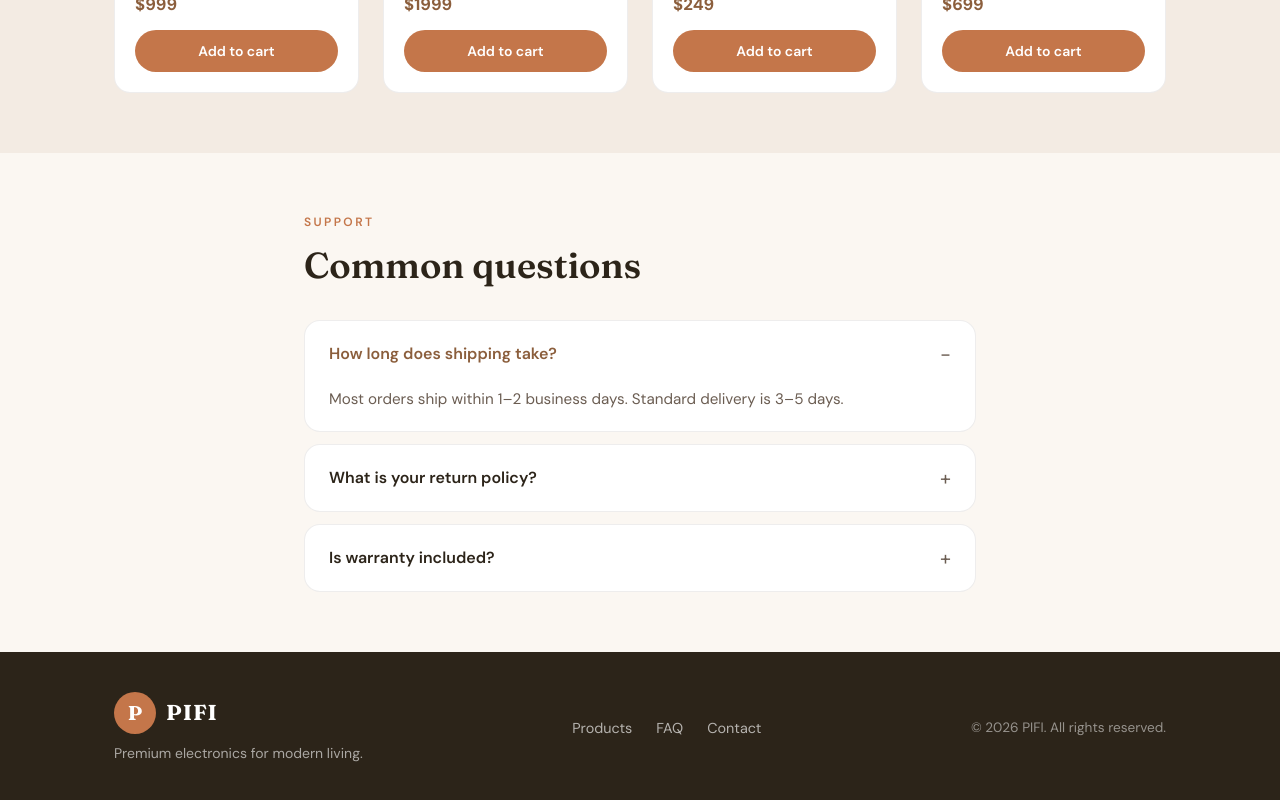
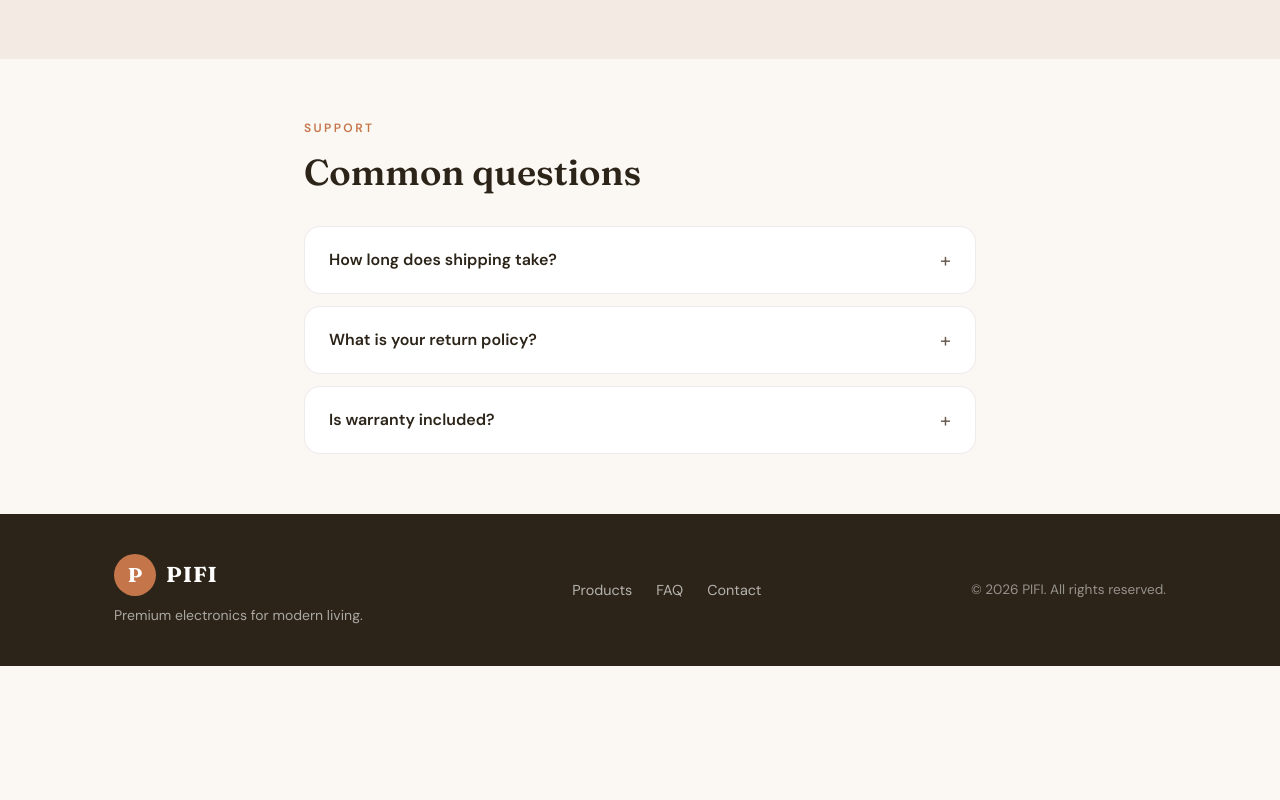
Before and after one commit to jeraldin2003/Landing-Page, a React (Vite) app: page / in a window 1280 px wide. Shown: the part 1563-2363 px from the top of the page. After the commit the page ends 2229 px from the top, so only its background shows below. Built offline with nearby package versions, Linux system fonts and the light colour scheme.

Commit message:
feat: multiple faqs, Hero image size fixed

```diff
--- a/src/App.jsx
+++ b/src/App.jsx
@@ -6,11 +6,11 @@ import Features from "./components/Features/Features";
 import Products from "./components/Products/Products";
 import FAQ from "./components/FAQ/FAQ";
 import Footer from "./components/Footer/Footer";
-
+import {faqItems} from "./data/faq.js"
 export default function App() {
   const [searchTerm, setSearchTerm] = useState("");
   const [menuOpen, setMenuOpen] = useState(false);
-  const [faqOpen, setFaqOpen] = useState(0);
+  const [openFaq, setOpenFaq] = useState(Array(faqItems.length).fill(false))
 
   const filteredProducts = products.filter((product) =>
     product.name.toLowerCase().includes(searchTerm.toLowerCase())
@@ -27,7 +27,7 @@ export default function App() {
       <Hero />
       <Features />
       <Products products={filteredProducts} />
-      <FAQ openIndex={faqOpen} setOpenIndex={setFaqOpen} />
+      <FAQ openFaq={openFaq} setOpenFaq={setOpenFaq} />
       <Footer />
     </>
   );
--- a/src/components/FAQ/FAQ.jsx
+++ b/src/components/FAQ/FAQ.jsx
@@ -1,14 +1,52 @@
 import { faqItems } from "../../data/faq";
 import "./FAQ.css";
 
-export default function FAQ({ openIndex, setOpenIndex }) {
+export default function FAQ({ openFaq, setOpenFaq}) {
+  function setFaqOpenValue(index){
+    let copyOpenFaq = openFaq.slice()
+    if (copyOpenFaq[index] === false){
+      copyOpenFaq[index] = true;
+      setOpenFaq(copyOpenFaq)
+    }
+    else{
+      copyOpenFaq[index] = false;
+      setOpenFaq(copyOpenFaq)
+    }
+  }
   return (
     <section className="section" id="faq">
       <div className="container faq-wrap">
         <p className="eyebrow">Support</p>
         <h2 className="heading-sm">Common questions</h2>
           <div className="faq-list">
-          {faqItems.map((item, index) => {
+            {
+            faqItems.map((item, index) => {
+              const openStatus = openFaq[index]
+              return (
+                <div
+                  key={item.question}
+                  className={`card faq-item ${openStatus ? "faq-item--open" : ""}`}
+                >
+                  <button
+                    type="button"
+                    className="faq-question"
+                    aria-expanded={openStatus}
+                    onClick={() => setFaqOpenValue(index)}
+                  >
+                    <span>{item.question}</span>
+                    <span className="faq-chevron" aria-hidden="true">
+                      {openStatus ? "−" : "+"}
+                    </span>
+                  </button>
+                  {openStatus && <p className="faq-answer text-muted">{item.answer}</p>}
+                </div>
+              );
+            })
+            }
+          </div>
+          {/* <div className="faq-list">
+            {
+            faqItems.map((item, index) => {
               const isOpen = openIndex === index;
               return (
                 <div
@@ -29,8 +67,9 @@ export default function FAQ({ openIndex, setOpenIndex }) {
                   {isOpen && <p className="faq-answer text-muted">{item.answer}</p>}
                 </div>
               );
-          })}
-        </div>
+            })
+            }
+          </div> */}
       </div>
     </section>
   );
--- a/src/components/Hero/Hero.css
+++ b/src/components/Hero/Hero.css
@@ -19,6 +19,7 @@
   border-radius: var(--radius);
   overflow: hidden;
   box-shadow: var(--shadow);
+  height: 30rem;
 }
 
 .hero-visual img {
```
Lines whose indentation alone changed are shown as unchanged.
